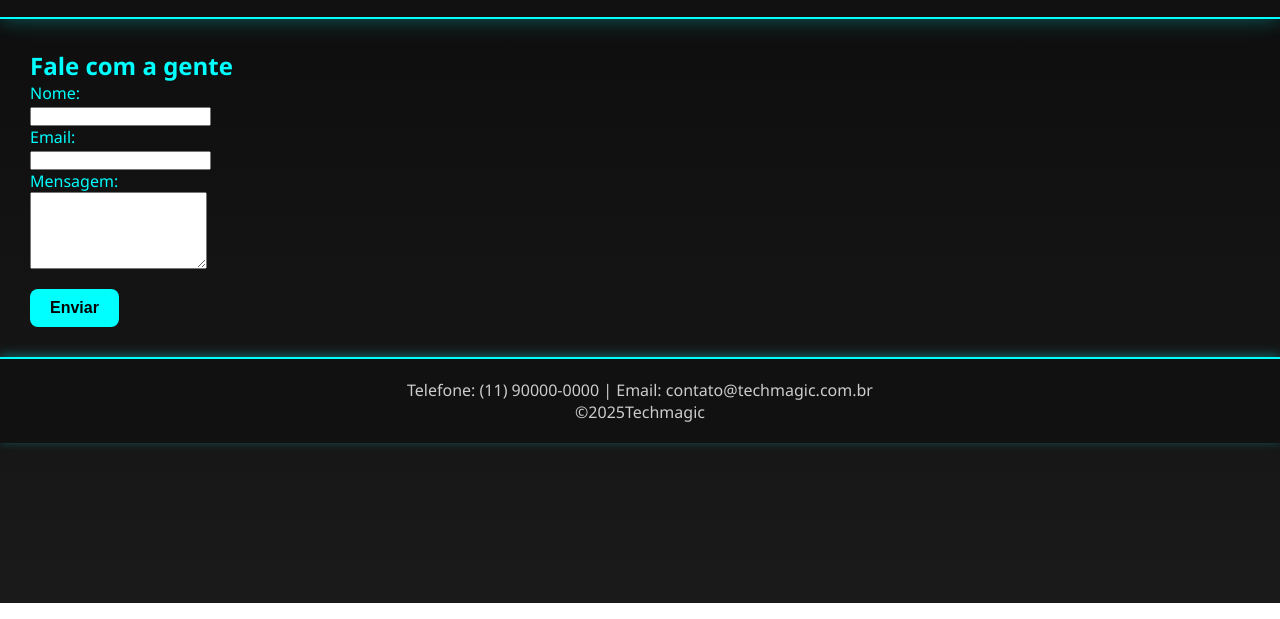
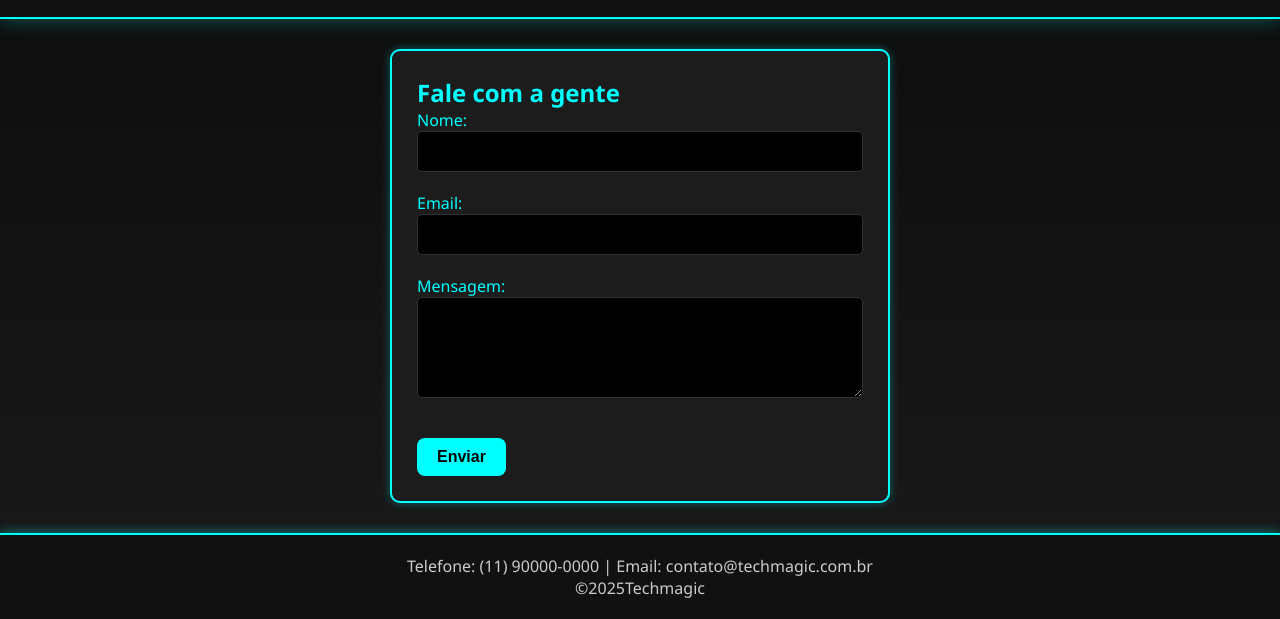
Before and after one commit to EnzoFerreira-lab/CP3-Front, a plain HTML site: page pages/contato.html in a window 1280 px wide. Shown: the part 197-816 px from the top of the page. Drawn offline with Linux system fonts and the light colour scheme.

Commit message:
estilizando o css

```diff
--- a/src/css/estilo.css
+++ b/src/css/estilo.css
@@ -126,3 +126,45 @@ footer {
   border-top: 2px solid #00ffff;
   box-shadow: 0 -2px 10px #00ffff55;
 }
+
+.contato-form {
+  max-width: 500px;
+  margin: 0 auto;
+  padding: 25px;
+  background: #1c1c1c;
+  border-radius: 10px;
+  border: 2px solid #0ff;
+  box-shadow: 0 0 10px #00ffff55;
+}
+
+input, textarea {
+  width: 100%;
+  padding: 12px;
+  margin-bottom: 20px;
+  border: 1px solid #333;
+  border-radius: 5px;
+  background-color: #000;
+  color: #0ff;
+}
+
+input:focus, textarea:focus {
+  outline: none;
+  border-color: #8fff00;
+  box-shadow: 0 0 5px #8fff00aa;
+}
+@media (max-width: 768px) {
+  .cardapio-grid {
+    grid-template-columns: repeat(2, 1fr);
+  }
+}
+
+@media (max-width: 480px) {
+  .cardapio-grid {
+    grid-template-columns: 1fr;
+  }
+}
+body.layout {
+  min-height: 100vh;
+  display: flex;
+  flex-direction: column;
+}
```
